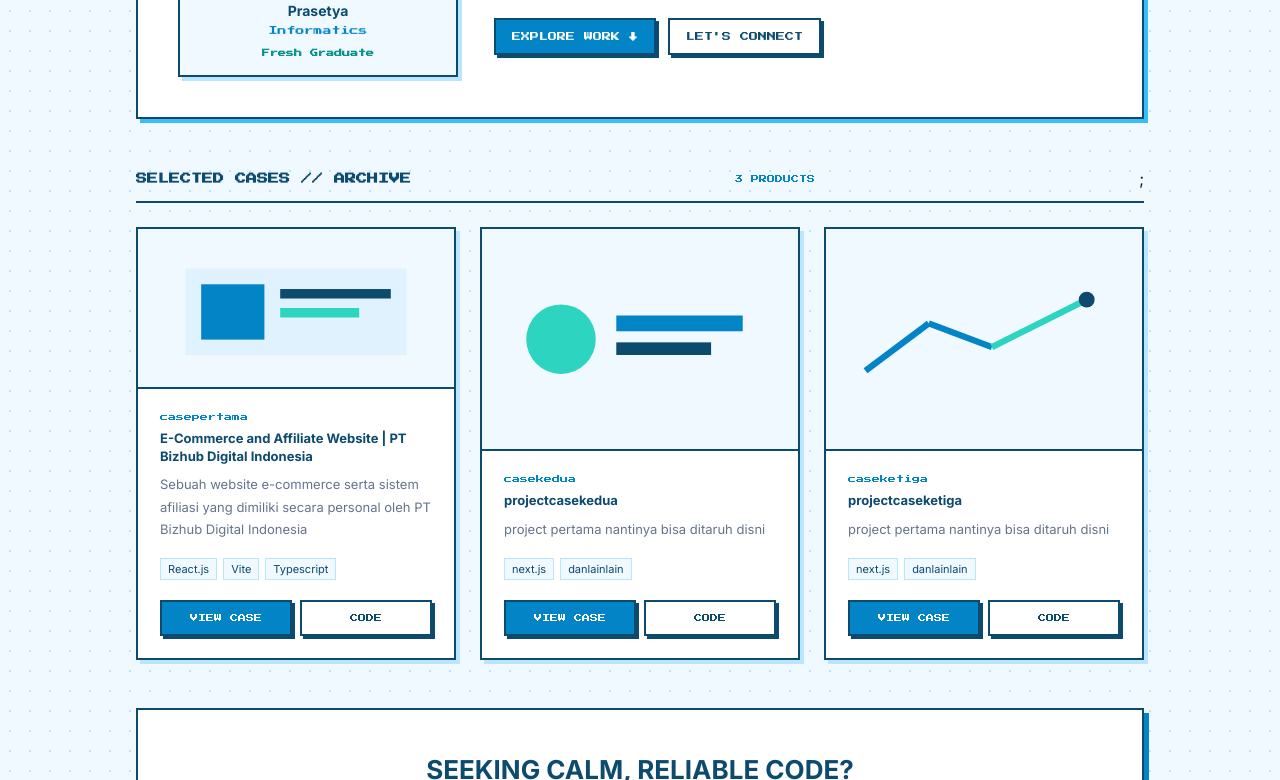
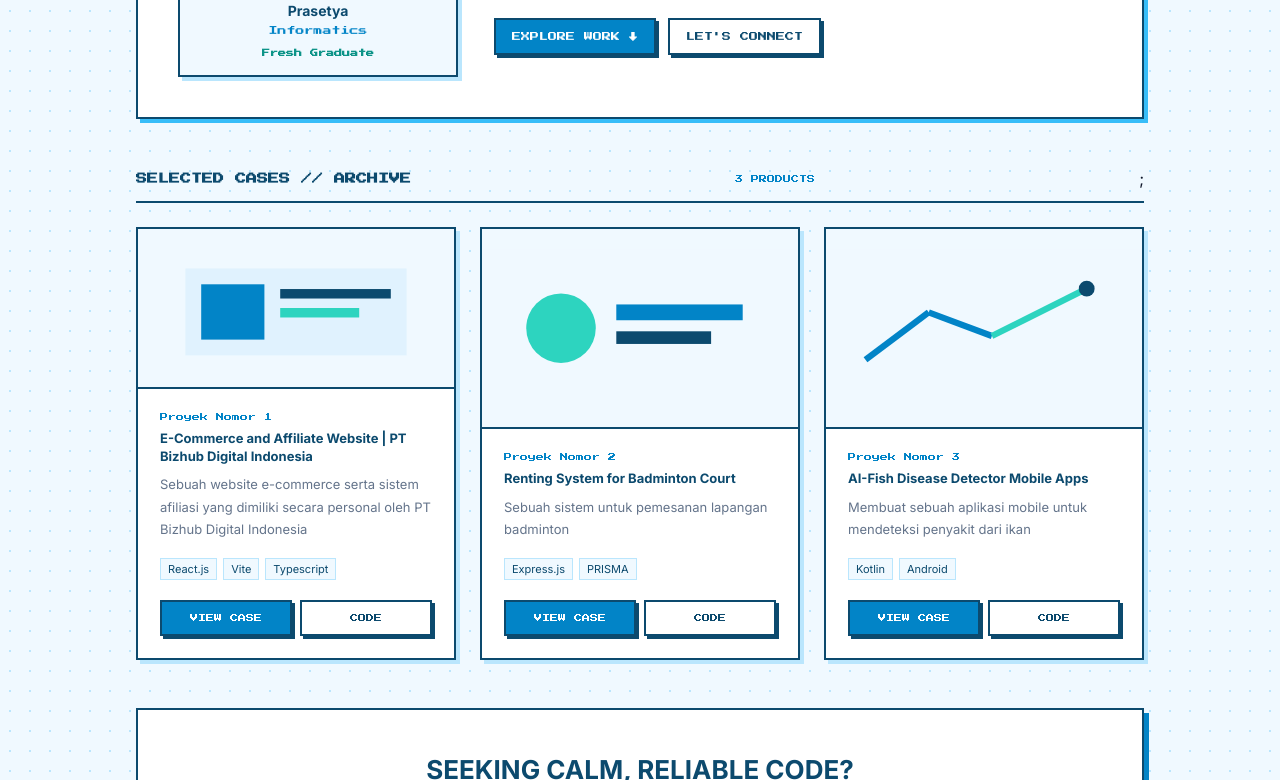
Before and after one commit to Yow04/portofolio-serius, a React (Vite) app: page / in a window 1280 px wide. Shown: the part 439-1219 px from the top of the page. Built offline with nearby package versions, Linux system fonts and the light colour scheme.

Commit message:
feat: update project case labels, titles, and descriptions for consistency

```diff
--- a/src/constants/projects.tsx
+++ b/src/constants/projects.tsx
@@ -8,7 +8,7 @@ import {
 export const projects: Project[] = [
     {
         id: 'case1',
-        caseLabel: 'casepertama',
+        caseLabel: 'Proyek Nomor 1',
         title: 'E-Commerce and Affiliate Website | PT Bizhub Digital Indonesia',
         description: 'Sebuah website e-commerce serta sistem afiliasi yang dimiliki secara personal oleh PT Bizhub Digital Indonesia',
         tags: ['React.js', 'Vite', 'Typescript'],
@@ -16,18 +16,18 @@ export const projects: Project[] = [
     },
     {
         id: 'case2',
-        caseLabel: 'casekedua',
-        title: 'projectcasekedua',
-        description: 'project pertama nantinya bisa ditaruh disni',
-        tags: ['next.js', 'danlainlain'],
+        caseLabel: 'Proyek Nomor 2',
+        title: 'Renting System for Badminton Court',
+        description: 'Sebuah sistem untuk pemesanan lapangan badminton',
+        tags: ['Express.js', 'PRISMA'],
         thumbnail: <PROJECT2/>,
     },
     {
         id: 'case3',
-        caseLabel: 'caseketiga',
-        title: 'projectcaseketiga',
-        description: 'project pertama nantinya bisa ditaruh disni',
-        tags: ['next.js', 'danlainlain'],
+        caseLabel: 'Proyek Nomor 3',
+        title: 'AI-Fish Disease Detector Mobile Apps',
+        description: 'Membuat sebuah aplikasi mobile untuk mendeteksi penyakit dari ikan',
+        tags: ['Kotlin', 'Android'],
         thumbnail: <PROJECT3/>,
     }
 ];
```
